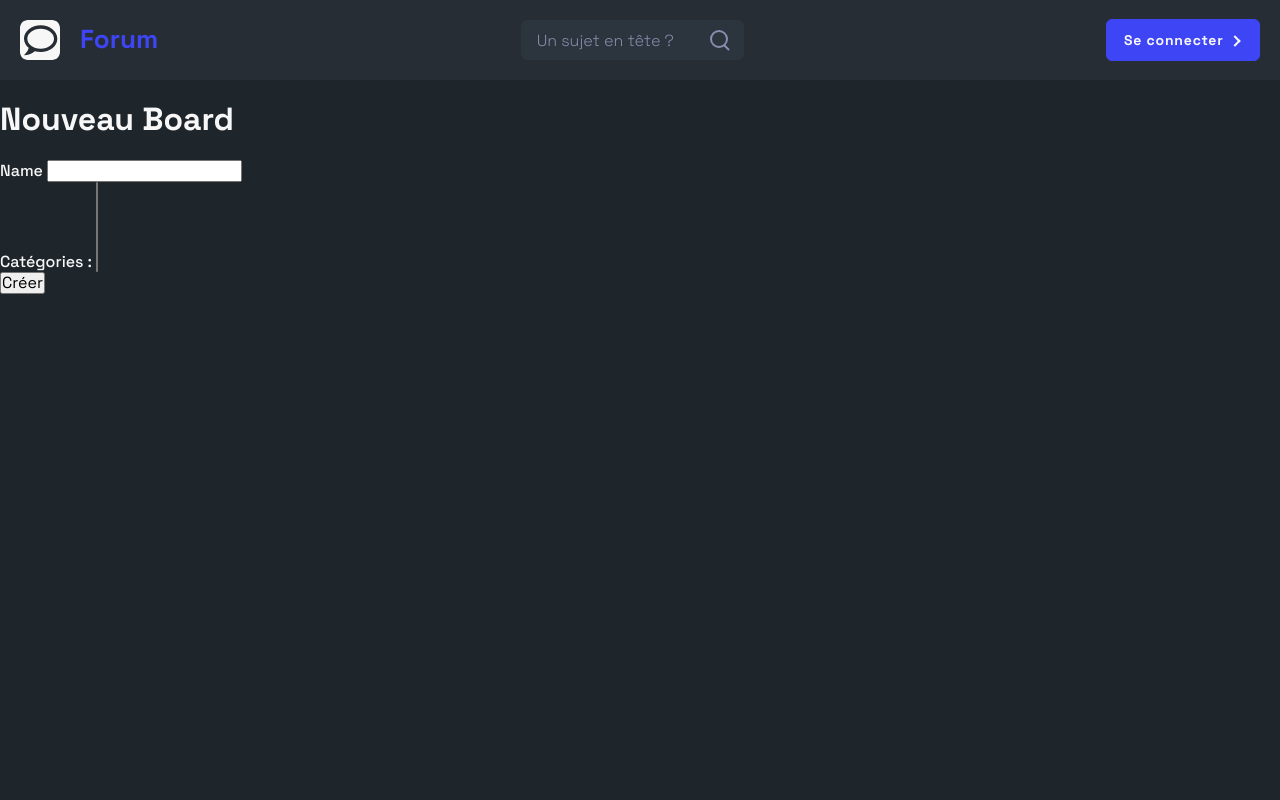
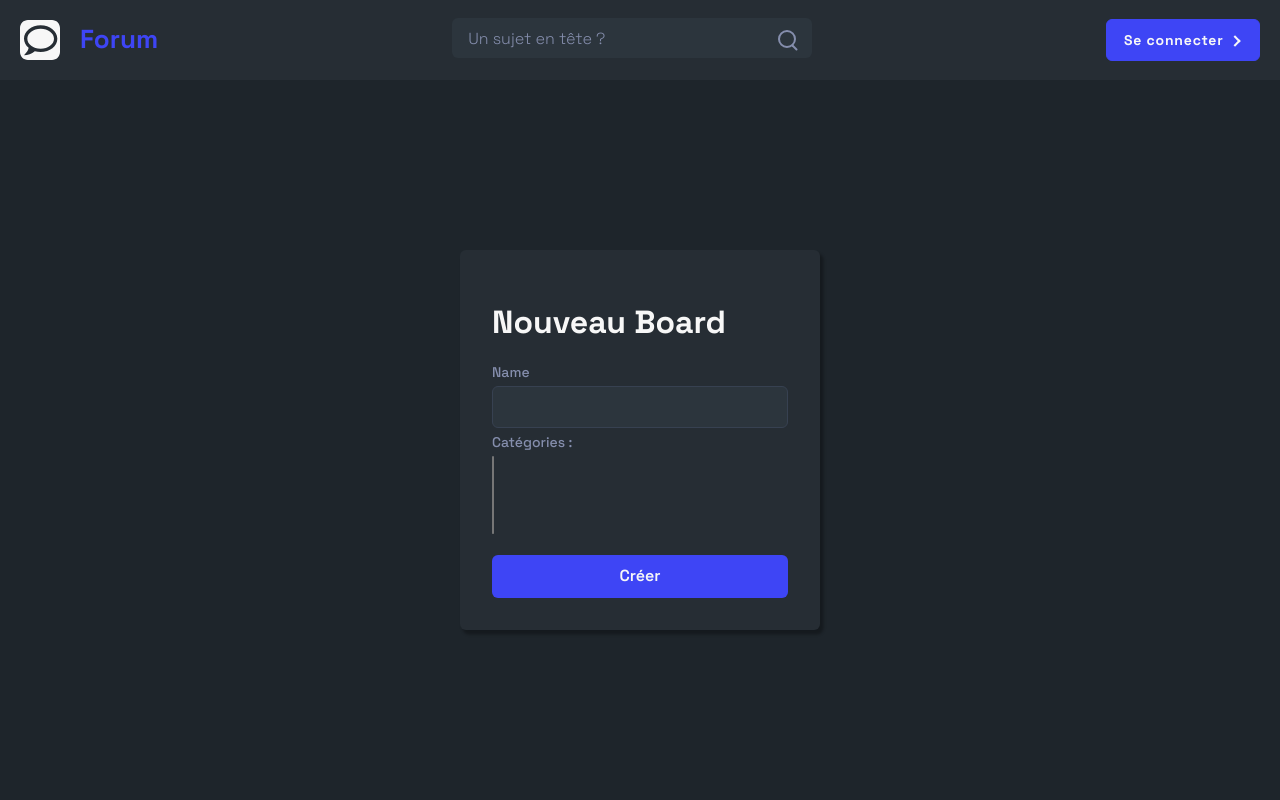
Before and after one commit to maelbadet/symfony-forum-project, a Symfony app: template templates/board/create-board.html.twig in a window 1280 px wide. Run offline with Twig, Linux system fonts and the light colour scheme; the template is opened without the code that fills it, so the values that code supplies are empty; form fields are guessed from the names that the template uses; some libraries are stand-ins or nearby versions.

Commit message:
Update multiple CSS and Twig files for better layout and readability
Numerous revisions were made majorly in CSS and Twig files to improve the layout and readability of content. Stylesheets are now centralized in 'base.html.twig' instead of being scattered across various templates. Further, the CSS tweaks enhance visual appeal and consistency across the site. The organization of some HTML and Twig structures has also been revised to enhance clarity.

```diff
--- a/public/css/form.css
+++ b/public/css/form.css
@@ -6,7 +6,7 @@
 }
 
 .form-container {
-    width: 320px;
+    width: 360px;
     border-radius: 6px;
     background-color: var(--clr-secondary);
     padding: 2rem;
@@ -14,6 +14,22 @@
     -webkit-box-shadow: 3px 4px 3px 0.5px rgba(0, 0, 0, 0.3);
     -moz-box-shadow: 3px 4px 3px 0.5px rgba(0, 0, 0, 0.3);
     box-shadow: 3px 4px 3px 0.5px rgba(0, 0, 0, 0.3);
+}
+
+form > div label {
+    display: block;
+    color: var(--fnt-color-tertiary);
+    margin-bottom: 4px;
+}
+
+form > div input {
+    width: 100%;
+    border-radius: 0.375rem;
+    border: 1px solid rgba(55, 65, 81, 1);
+    outline: 0;
+    background-color: var(--clr-tertiary);
+    padding: 0.75rem 1rem;
+    color: rgba(243, 244, 246, 1);
 }
 
 .error {
@@ -56,10 +72,12 @@
 
 .form-check div input[type="checkbox"] {
     order: -1;
+    width: unset;
 }
 
 .form-check label {
     font-size: 12px;
+    margin: 0;
 }
 
 .input-group {
--- a/public/css/header.css
+++ b/public/css/header.css
@@ -33,3 +33,7 @@ header .header__nav {
     display: flex;
     gap: 20px;
 }
+
+header form {
+    width: 360px;
+}
--- a/public/css/home.css
+++ b/public/css/home.css
@@ -12,10 +12,12 @@
 
 .home-boards {
     width: 50%;
+    margin-top: 50px;
 }
 
 .home-category {
     width: 50%;
+    margin-top: 50px;
 }
 
 .home-container .example-wrapper {
--- a/templates/account/index.html.twig
+++ b/templates/account/index.html.twig
@@ -3,7 +3,6 @@
 {% block title %}Informations personnelles{% endblock %}
 
 {% block body %}
-    <link href="{{ asset('css/form.css') }}" rel="stylesheet"/>
     <div class="container-login">
         <div class="form-container">
             <p class="title">Informations personnelles</p>
@@ -43,12 +42,12 @@
                     {{ form_widget(account_form.verifNewPassword, {'attr': {'class': 'form-control'}}) }}
                 </div>
 
-                <div class="form-group">
+                <div class="input-group">
                     {{ form_label(account_form.profileImage, 'Image de profil') }}
                     {{ form_widget(account_form.profileImage, {'attr': {'class': 'form-control-file'}}) }}
                 </div>
 
-                <button type="submit" class="btn btn-primary">Enregistrer</button>
+                <button type="submit" class="sign">Enregistrer</button>
 
                 {{ form_end(account_form) }}
             </form>
--- a/templates/base.html.twig
+++ b/templates/base.html.twig
@@ -7,6 +7,11 @@
         <link href="{{ asset('css/normalize.css') }}" rel="stylesheet"/>
         <link href="{{ asset('css/fonts.css') }}" rel="stylesheet"/>
         <link href="{{ asset('css/global.css') }}" rel="stylesheet"/>
+        <link href="{{ asset('css/board.css') }}" rel="stylesheet"/>
+        <link href="{{ asset('css/header.css') }}" rel="stylesheet"/>
+        <link href="{{ asset('css/home.css') }}" rel="stylesheet"/>
+        <link href="{{ asset('css/topic.css') }}" rel="stylesheet"/>
+        <link href="{{ asset('css/form.css') }}" rel="stylesheet"/>
     {% endblock %}
 </head>
 <body>
--- a/templates/board/create-board.html.twig
+++ b/templates/board/create-board.html.twig
@@ -3,16 +3,17 @@
 {% block title %}Nouveau Board{% endblock %}
 
 {% block body %}
-    <div class="container">
-        <h1>Nouveau Board</h1>
+    <div class="container-login">
+        <div class="form-container">
+            <h1>Nouveau Board</h1>
 
-        {{ form_start(form) }}
-            <div class="form-group">
+            {{ form_start(form) }}
+            <div class="input-group">
                 {{ form_label(form.name) }}
                 {{ form_widget(form.name, {'attr': {'class': 'form-control'}}) }}
             </div>
 
-            <div class="form-group">
+            <div class="input-group">
                 <label for="board_category">Catégories :</label>
                 <select id="board_category" name="board[category][]" class="form-control" multiple>
                     {% for category in categories %}
@@ -21,7 +22,8 @@
                 </select>
             </div>
 
-            <button type="submit" class="btn btn-primary mt-3">Créer</button>
-        {{ form_end(form) }}
+            <button type="submit" class="sign">Créer</button>
+            {{ form_end(form) }}
+        </div>
     </div>
 {% endblock %}
--- a/templates/board/index.html.twig
+++ b/templates/board/index.html.twig
@@ -3,7 +3,6 @@
 {% block title %}Liste des boards{% endblock %}
 
 {% block body %}
-    <link href="{{ asset('css/board.css') }}" rel="stylesheet"/>
     <div class="container-list-board">
         <div class="container-boards">
             <h1>Liste des boards</h1>
@@ -18,6 +17,7 @@
                 </ul>
             {% endif %}
 
-        <a href="{{ path('app_board_new') }}">Créer un board</a>
+            <a class="sign" href="{{ path('app_board_new') }}">Créer un board</a>
+        </div>
     </div>
 {% endblock %}
--- a/templates/components/header.html.twig
+++ b/templates/components/header.html.twig
@@ -1,5 +1,3 @@
-<link href="{{ asset('css/header.css') }}" rel="stylesheet"/>
-
 <header class="header">
 
     <a href="{{ path('app_home') }}" class="header__container-logo">
--- a/templates/components/login.html.twig
+++ b/templates/components/login.html.twig
@@ -1,5 +1,3 @@
-<link href="{{ asset('css/form.css') }}" rel="stylesheet"/>
-
 <div class="container-login">
     <div class="form-container">
         <p class="title">Se connecter</p>
--- a/templates/components/register.html.twig
+++ b/templates/components/register.html.twig
@@ -1,5 +1,3 @@
-<link href="{{ asset('css/form.css') }}" rel="stylesheet"/>
-
 <div class="container-login">
     <div class="form-container">
         <p class="title">S'inscrire</p>
--- a/templates/searchbar/results.html.twig
+++ b/templates/searchbar/results.html.twig
@@ -3,6 +3,8 @@
 {% block title %}Résultats de la recherche{% endblock %}
 
 {% block body %}
+    <div class="container-list-board">
+        <div class="container-boards">
             <h1>Résultats de la recherche pour "{{ query }}" :</h1>
             {% if results %}
                 <ul>
@@ -15,4 +17,6 @@
             {% else %}
                 <p>Aucun résultat trouvé pour "{{ query }}".</p>
             {% endif %}
+        </div>
+    </div>
 {% endblock %}
--- a/templates/topic/show.html.twig
+++ b/templates/topic/show.html.twig
@@ -3,7 +3,6 @@
 {% block title %}{{ topic.title }}{% endblock %}
 
 {% block body %}
-    <link rel="stylesheet" href="{{ asset('css/topic.css') }}">
     <div class="container-messages">
         <div class="example-wrapper">
             <div class="container-title">
```
Also changed, not shown: templates/board/show_topics.html.twig (+2 -7 lines), templates/category/new.html.twig (+8 -6 lines), templates/category/show_board.html.twig (+11 -8 lines), templates/home/index.html.twig (+14 -14 lines), templates/message/new.html.twig (+3 -6 lines), templates/topic/index.html.twig (+3 -5 lines), templates/topic/new.html.twig (+11 -9 lines), README.md. Lines whose indentation alone changed are shown as unchanged.
